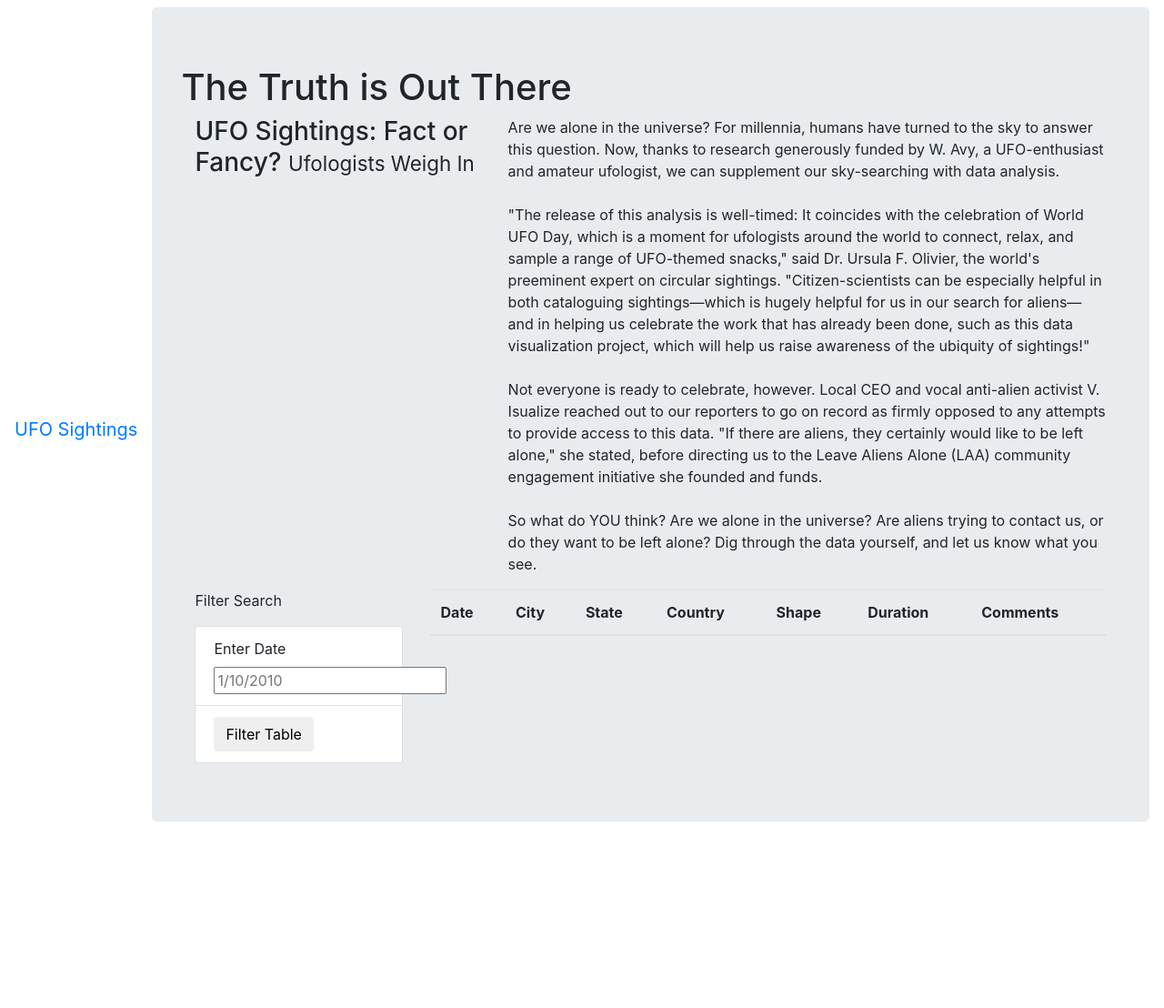
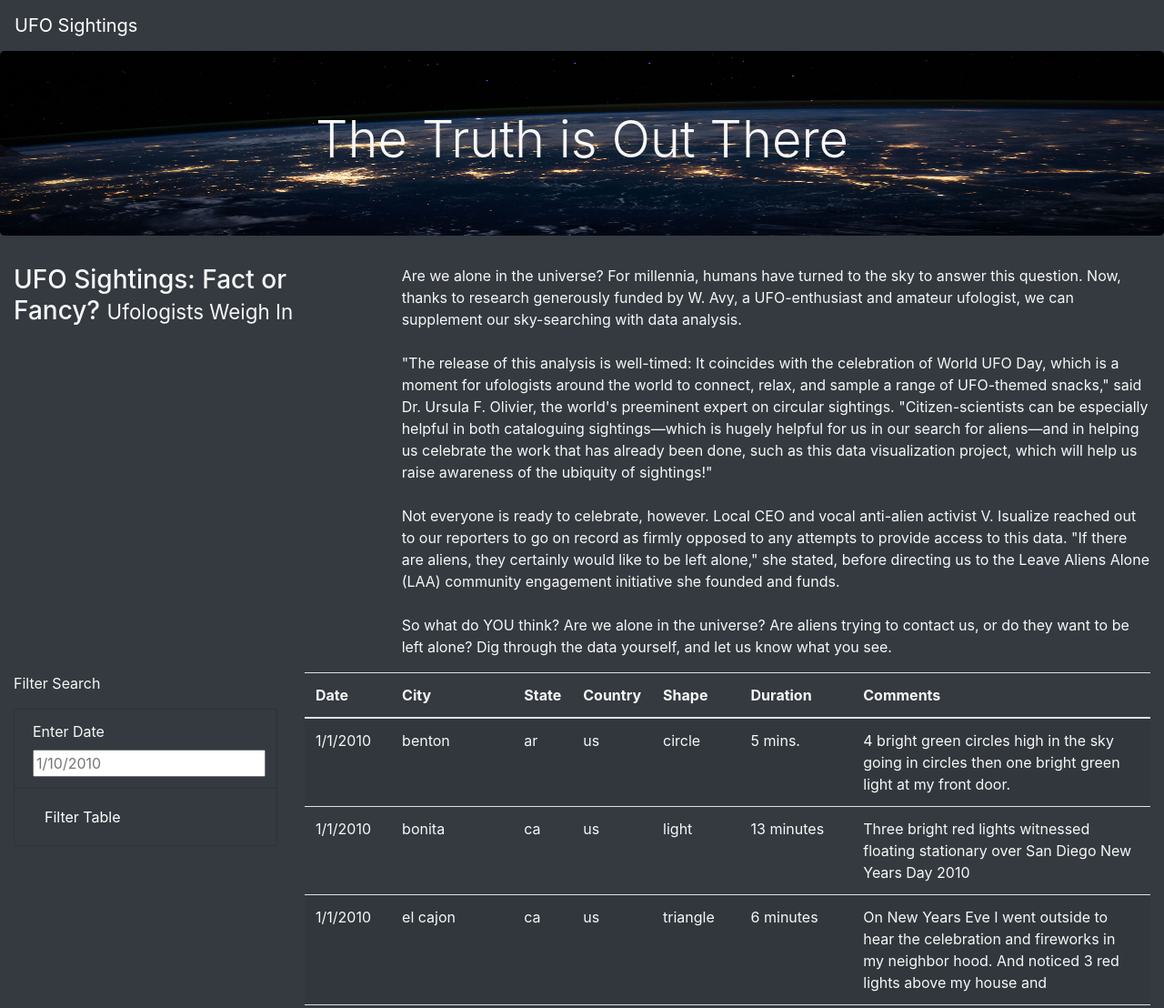
Before and after one commit to bdeluna16/UFOs, a plain HTML site: page index.html in a window 1280 px wide. Shown: the top 1108 px of the page at 91% size. Before the commit the page ends 943 px from the top, so only its background shows below. Drawn offline with nearby package versions, Linux system fonts and the light colour scheme.

Commit message:
HW Checkpoint 3

```diff
--- a/index.html
+++ b/index.html
@@ -12,34 +12,36 @@
     />
     <link rel="stylesheet" href="static/css/style.css">
 </head>
-<body>
-    <div class="wrapper">
-        <nav class="navbar navbar-expand-lg">
+<body class="big-dark">
+    <div class="wrapper bg-dark">
+        <nav class="navbar navbar-dark bg-dark navbar-expand-lg">
             <a class="navbar-brand" href="index.html">UFO Sightings</a>
+        </nav>
             <div class="jumbotron">
-                <h1>The Truth is Out There</h1>
-                <div class="container-fluid">
-                    <div class="row">
-                        <div class="col-md-4">
+                <h1 class="display-4">The Truth is Out There</h1>
+            </div>
+            <div class="container-fluid bg-dark">
+                <div class="row bg-dark">
+                    <div class="col-md-4 bg-dark">
                         <h3>UFO Sightings: Fact or Fancy? <small>Ufologists Weigh In</small></h3>
                     </div>
-                        <div class="col-md-8">
+                    <div class="col-md-8 bg-dark">
                         <p>Are we alone in the universe? For millennia, humans have turned to the sky to answer this question. Now, thanks to research generously funded by W. Avy, a UFO-enthusiast and amateur ufologist, we can supplement our sky-searching with data analysis.<br><br>"The release of this analysis is well-timed: It coincides with the celebration of World UFO Day, which is a moment for ufologists around the world to connect, relax, and sample a range of UFO-themed snacks," said Dr. Ursula F. Olivier, the world's preeminent expert on circular sightings. "Citizen-scientists can be especially helpful in both cataloguing sightings—which is hugely helpful for us in our search for aliens—and in helping us celebrate the work that has already been done, such as this data visualization project, which will help us raise awareness of the ubiquity of sightings!"<br><br>Not everyone is ready to celebrate, however. Local CEO and vocal anti-alien activist V. Isualize reached out to our reporters to go on record as firmly opposed to any attempts to provide access to this data. "If there are aliens, they certainly would like to be left alone," she stated, before directing us to the Leave Aliens Alone (LAA) community engagement initiative she founded and funds.<br><br>So what do YOU think? Are we alone in the universe? Are aliens trying to contact us, or do they want to be left alone? Dig through the data yourself, and let us know what you see.</p>
                     </div>
                 </div>
             </div>
-                <div class="container-fluid">
-                    <div class="row">
-                        <div class="col-md-3">
-                            <form>
+            <div class="container-fluid bg-dark">
+                <div class="row bg-dark">
+                    <div class="col-md-3 bg-dark">
+                        <form class="bg-dark">
                             <p>Filter Search</p>
-                                <ul class="list-group">
-                                    <li class="list-group-item">
+                            <ul class="list-group bg-dark">
+                                <li class="list-group-item bg-dark" {style="font-family: inherit; font-size: 1rem;"}>
                                     <label for="date">Enter Date</label>
                                     <input type="text" placeholder="1/10/2010" id="datetime"/>
                                 </li>
-                                    <li class="list-group-item">
-                                        <button id="filtered-btn" type="button" class="btn btn-default">Filter Table</button>
+                                <li class="list-group-item bg-dark" {style="font-family: inherit; font-size: 1rem;"}>
+                                    <button id="filter-btn" type="button" class="btn btn-dark">Filter Table</button>
                                 </li>
                             </ul>
                         </form>
@@ -63,7 +65,8 @@
                 </div>
             </div>
     </div>
-        </nav>
-    </div>
+    <script src="https://cdnjs.cloudflare.com/ajax/libs/d3/4.11.0/d3.js"></script>
+    <script src="static/js/data.js"></script>
+    <script src="static/js/app.js"></script>
 </body>
 </html>
--- a/static/css/style.css
+++ b/static/css/style.css
@@ -0,0 +1,9 @@
+body {
+    color: #f7f7f7;
+}
+
+.jumbotron {
+    background-image: url("../images/nasa.jpg");
+    background-size: 100% 100%;
+    text-align: center;
+  }
--- a/static/js/app.js
+++ b/static/js/app.js
@@ -5,8 +5,8 @@ const tableData = data;
 var tbody = d3.select('tbody');
 
 function buildTable(data) {
+    // First, clear out any existing data
     tbody.html("");
-
 
     // Next, loop through each object in the data
     // and append a row and cells for each value in the row
@@ -14,7 +14,8 @@ function buildTable(data) {
       // Append a row to the table body
       let row = tbody.append("tr");
 
-        // Loop through each field in the dataRow and add each value as a table cell (td)
+      // Loop through each field in the dataRow and add
+      // each value as a table cell (td)
       Object.values(dataRow).forEach((val) => {
         let cell = row.append("td");
         cell.text(val);
@@ -27,17 +28,21 @@ function handleClick() {
     // Grab the datetime value from the filter
     let date = d3.select("#datetime").property("value");
     let filteredData = tableData;
-    // Check to see if a date was entered and filter the data using that date
+
+     // Check to see if a date was entered and filter the
+    // data using that date.
     if (date) {
-        // Apply `filter` to the table data only to keep the
+      // Apply `filter` to the table data to only keep the
       // rows where the `datetime` value matches the filter value
-        filterData = filteredData.filter(row => row.datetime === date);
-    };
+      filteredData = filteredData.filter(row => row.datetime === date);
+    }
+
      // Rebuild the table using the filtered data
-    // @NOTE: If note date was entered, then filteredData will
-    // just be the original tableData
-    buildTable(filteredData)
+    // @NOTE: If no date was entered, then filteredData will
+    // just be the original tableData.
+    buildTable(filteredData);
   }
+
 
 // Attach an event to listen for the form button
 d3.selectAll("#filter-btn").on("click", handleClick);
```
Also changed, not shown: static/images/nasa.jpg (added). Lines whose indentation alone changed are shown as unchanged.
